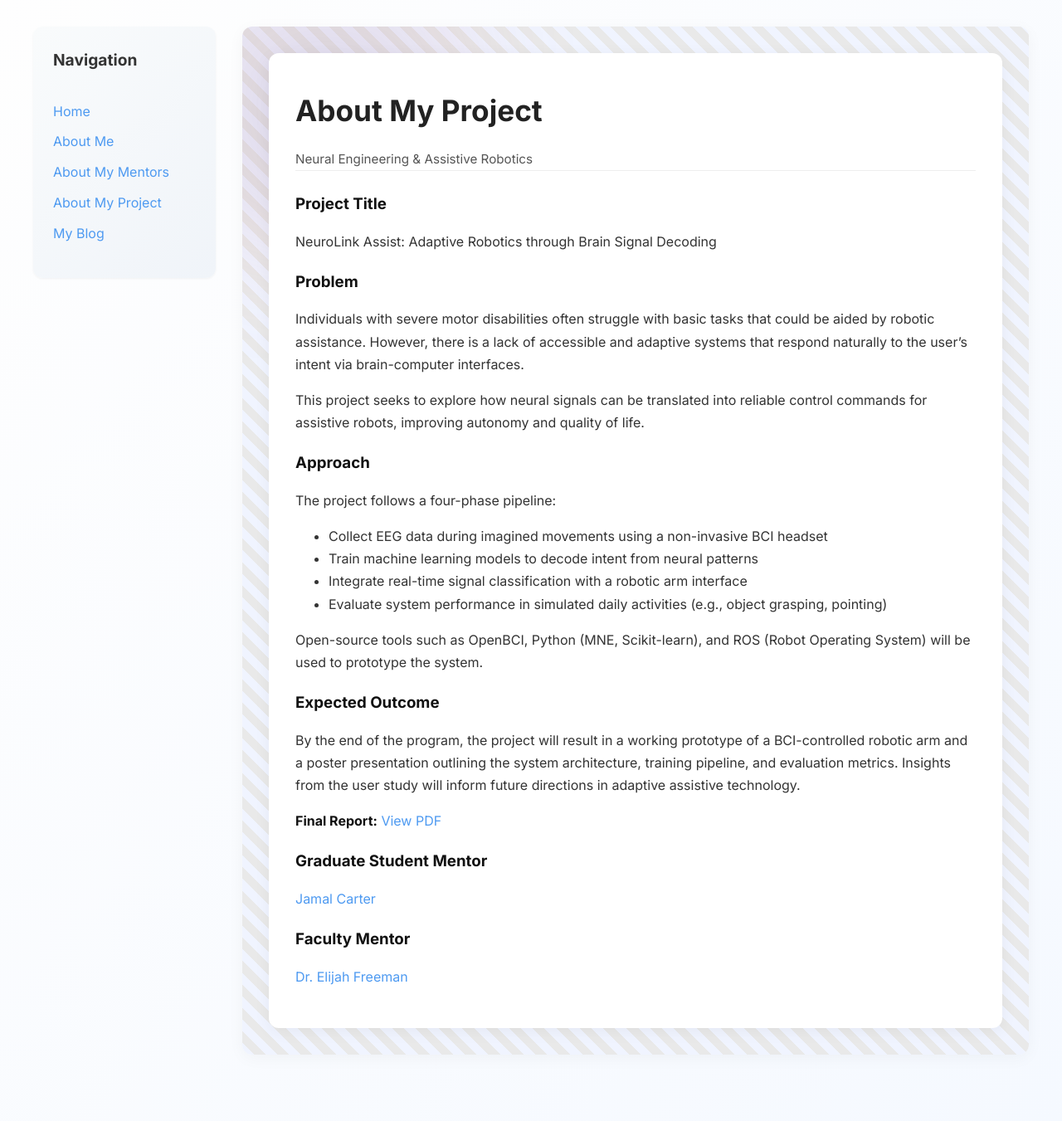
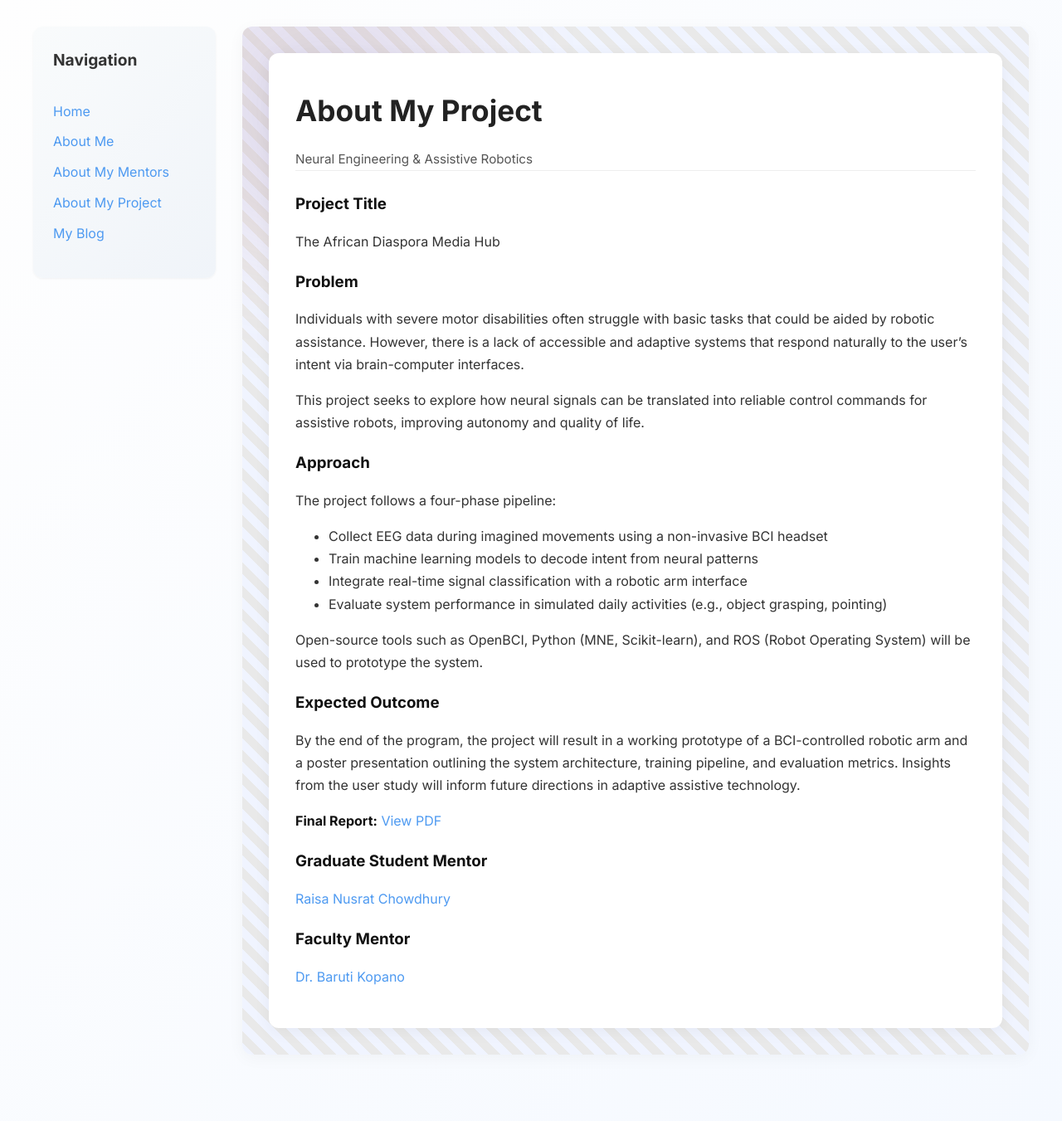
Before and after one commit to deke-a/deke-a.github.io, a Jekyll site: the page built from pages/about-my-project.md, in a window 1280 px wide. Shown: the whole page at 83% size. Built offline with Jekyll 4.4.1, drawn with Linux system fonts in a browser that asks for light colours.

Commit message:
Update about-my-project.md

```diff
--- a/pages/about-my-project.md
+++ b/pages/about-my-project.md
@@ -4,7 +4,7 @@ title: About My Project
 permalink: /about-my-project.html
 
 subtitle: Neural Engineering & Assistive Robotics
-project_title: "NeuroLink Assist: Adaptive Robotics through Brain Signal Decoding"
+project_title: "The African Diaspora Media Hub"
 
 problem: |
   Individuals with severe motor disabilities often struggle with basic tasks that could be aided by robotic assistance. However, there is a lack of accessible and adaptive systems that respond naturally to the user's intent via brain-computer interfaces.
@@ -27,10 +27,10 @@ outcome: |
 final_report_url: https://dl.icdst.org/pdfs/files/22e390b2eb0c8e951f3a742fda5b2d1d.pdf
 
 grad_mentor:
-  name: Jamal Carter
-  linkedin: https://www.linkedin.com/in/jamal-carter
+  name: Raisa Nusrat Chowdhury
+  linkedin: https://www.linkedin.com/in/raisa-nusrat-chowdhury-48691a1a5/
 
 faculty_mentor:
-  name: Dr. Elijah Freeman
-  linkedin: https://www.linkedin.com/in/dr-elijah-freeman
+  name: Dr. Baruti Kopano
+  linkedin: https://www.linkedin.com/in/baruti-kopano-34755a8/
 ---
```
